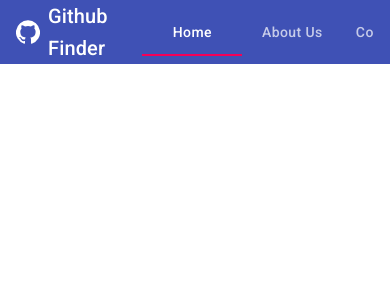
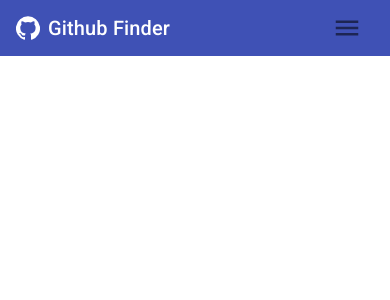
Before and after one commit to altafjava/githubfinder-materialui, a React (Create React App) app: page /user/1 in a window 390 px wide. Shown: the top 300 px of the page. Built offline with nearby package versions, Linux system fonts and the light colour scheme.

Commit message:
Update: Header mobile view

```diff
--- a/src/components/layout/Header.js
+++ b/src/components/layout/Header.js
@@ -1,11 +1,22 @@
+import {
+  ListItemText,
+  SwipeableDrawer,
+  Tab,
+  Tabs,
+  useMediaQuery,
+} from '@material-ui/core';
 import AppBar from '@material-ui/core/AppBar';
+import IconButton from '@material-ui/core/IconButton';
+import List from '@material-ui/core/List';
+import ListItem from '@material-ui/core/ListItem';
+import { useTheme } from '@material-ui/core/styles';
 import Toolbar from '@material-ui/core/Toolbar';
 import Typography from '@material-ui/core/Typography';
 import useScrollTrigger from '@material-ui/core/useScrollTrigger';
-import React, { useState } from 'react';
 import GithubIcon from '@material-ui/icons/GitHub';
-import { Tabs, Tab } from '@material-ui/core';
+import MenuIcon from '@material-ui/icons/Menu';
 import { makeStyles } from '@material-ui/styles';
+import React, { Fragment, useState } from 'react';
 
 function ElevationScroll(props) {
   const { children } = props;
@@ -26,34 +37,120 @@ const useStyles = makeStyles((theme) => ({
     ...theme.typography.tab,
     minWidth: 100,
   },
+  iconButton: {
+    marginLeft: 'auto',
+    '&:hover': {
+      backgroundColor: 'transparent',
+    },
+  },
+  menuIcon: {
+    width: '30px',
+    height: '30px',
+  },
+  swipeableDrawer: {
+    backgroundColor: theme.palette.primary.main,
+  },
+  list: {
+    color: theme.palette.common.white,
+  },
+  toolbarMargin: {
+    marginBottom: '3em',
+  },
+  appBar: {
+    zIndex: theme.zIndex.modal + 1,
+  },
 }));
 const Header = () => {
   const classes = useStyles();
-  const [value, setValue] = useState(0);
+  const theme = useTheme();
+  const iOS = process.browser && /iPad|iPhone|iPod/.test(navigator.userAgent);
+  const [tabValue, setTabValue] = useState(0);
+  const [listItemSelectedIndex, setListItemSelectedIndex] = useState(0);
+  const [openDrawer, setOpenDrawer] = useState(false);
+  const matches = useMediaQuery(theme.breakpoints.up('sm'));
 
-  const handleChange = (e, newValue) => {
-    setValue(newValue);
+  const onTabChange = (e, newValue) => {
+    setTabValue(newValue);
   };
 
+  const tabs = (
+    <Tabs
+      value={tabValue}
+      onChange={onTabChange}
+      aria-label='simple tabs example'
+      className={classes.tabs}
+    >
+      <Tab label='Home' className={classes.tab} />
+      <Tab label='About Us' className={classes.tab} />
+      <Tab label='Contact Us' className={classes.tab} />
+    </Tabs>
+  );
+
+  const drawer = (
+    <Fragment>
+      <SwipeableDrawer
+        disableBackdropTransition={!iOS}
+        disableDiscovery={iOS}
+        open={openDrawer}
+        onClose={() => setOpenDrawer(false)}
+        onOpen={() => setOpenDrawer(true)}
+        classes={{ paper: classes.swipeableDrawer }}
+      >
+        <div className={classes.toolbarMargin} />
+        <List className={classes.list}>
+          <ListItem
+            onClick={() => {
+              setOpenDrawer(false);
+              setListItemSelectedIndex(0);
+            }}
+            selected={listItemSelectedIndex === 0}
+            divider
+            button
+          >
+            <ListItemText>Home</ListItemText>
+          </ListItem>
+          <ListItem
+            onClick={() => {
+              setOpenDrawer(false);
+              setListItemSelectedIndex(1);
+            }}
+            selected={listItemSelectedIndex === 1}
+            divider
+            button
+          >
+            <ListItemText>About Us</ListItemText>
+          </ListItem>
+          <ListItem
+            onClick={() => {
+              setOpenDrawer(false);
+              setListItemSelectedIndex(2);
+            }}
+            selected={listItemSelectedIndex === 2}
+            divider
+            button
+          >
+            <ListItemText>Contact Us</ListItemText>
+          </ListItem>
+        </List>
+      </SwipeableDrawer>
+      <IconButton
+        onClick={() => setOpenDrawer(!openDrawer)}
+        className={classes.iconButton}
+      >
+        <MenuIcon className={classes.menuIcon}></MenuIcon>
+      </IconButton>
+    </Fragment>
+  );
   return (
     <React.Fragment>
       <ElevationScroll>
-        <AppBar>
+        <AppBar className={classes.appBar}>
           <Toolbar>
             <GithubIcon />
             <Typography variant='h6' style={{ paddingLeft: '0.5rem' }}>
               Github Finder
             </Typography>
-            <Tabs
-              value={value}
-              onChange={handleChange}
-              aria-label='simple tabs example'
-              className={classes.tabs}
-            >
-              <Tab label='Home' className={classes.tab} />
-              <Tab label='About Us' className={classes.tab} />
-              <Tab label='Contact Us' className={classes.tab} />
-            </Tabs>
+            {matches ? tabs : drawer}
           </Toolbar>
         </AppBar>
       </ElevationScroll>
--- a/src/components/ui/Theme.js
+++ b/src/components/ui/Theme.js
@@ -1,6 +1,11 @@
 import { createMuiTheme } from '@material-ui/core/styles';
 
 export default createMuiTheme({
+  palette: {
+    common: {
+      darkPink: '#cc0050',
+    },
+  },
   typography: {
     tab: {
       textTransform: 'none',
--- a/src/index.js
+++ b/src/index.js
@@ -3,9 +3,4 @@ import ReactDOM from 'react-dom';
 import App from './App';
 import './index.css';
 
-ReactDOM.render(
-  <React.StrictMode>
-    <App />
-  </React.StrictMode>,
-  document.getElementById('root')
-);
+ReactDOM.render(<App />, document.getElementById('root'));
```
